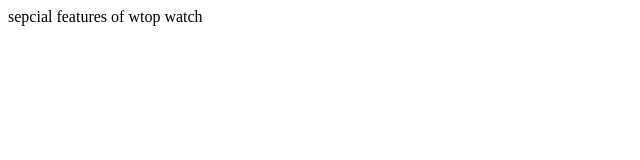
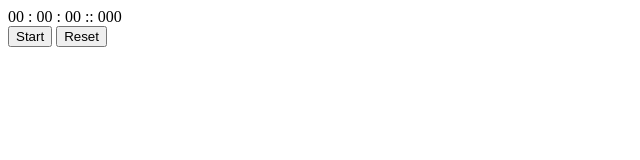
Before and after one commit to soundarrajan/StopWatch, a plain HTML site: page index.html in a window 1280 px wide. Shown: the whole page, without its empty margins (0-640 px from the left). Drawn offline with Linux system fonts and the light colour scheme.

Commit message:
Update index.html

```diff
--- a/index.html
+++ b/index.html
@@ -2,6 +2,15 @@
 <head>
 </head>
 <body>
-sepcial features of wtop watch
+<div id="time">
+    <span id="hours">00</span> :
+    <span id="minutes">00</span> :
+    <span id="seconds">00</span> ::
+    <span id="milliseconds">000</span>
+</div>
+<div id="controls">
+    <button id="start_pause_resume">Start</button>
+    <button id="reset">Reset</button>
+</div>
 </body>
 </html>
```
